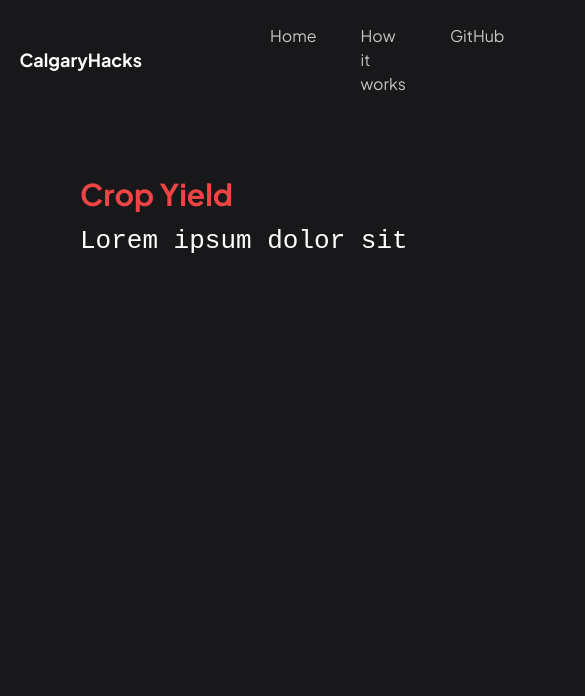
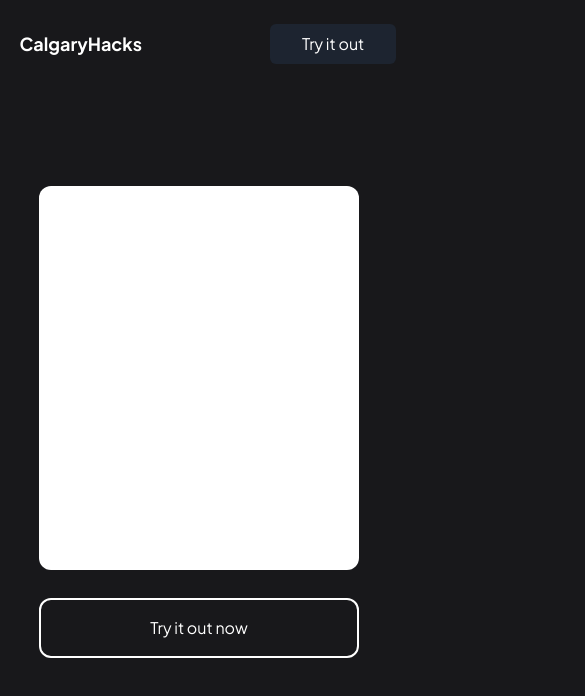
Before and after one commit to andyjianzhou/CalgaryHacks2023, a React (Vite) app in the folder client/: page / in a window 390 px wide. Shown: the top 696 px of the page, 585 px wide, since content can reach past the window. Built offline with nearby package versions, Linux system fonts and the light colour scheme.

Commit message:
Fixed home page and added responsive design

```diff
--- a/client/src/App.jsx
+++ b/client/src/App.jsx
@@ -1,13 +1,13 @@
 import React from "react";
 import Navbar from "./components/Navbar";
 import { createBrowserRouter, RouterProvider } from "react-router-dom";
-import MainPage from "./routes/MainPage";
+import Home from "./routes/Home";
 
 // Add all routes here
 const router = createBrowserRouter([
   {
     path: "/",
-    element:<MainPage/>
+    element: <Home />,
   },
 ]);
 
@@ -16,7 +16,6 @@ function App() {
     <>
       <Navbar />
       <RouterProvider router={router} />
-
     </>
   );
 }
--- a/client/src/components/Navbar.jsx
+++ b/client/src/components/Navbar.jsx
@@ -2,9 +2,13 @@ import React from "react";
 
 function Navbar() {
   return (
-    <nav className="flex my-6 max-w-screen-xl w-[90%] mx-auto items-center gap-32">
+    <nav className="w-full absolute bg-[#18181B]">
+      <div className="flex py-6 max-w-screen-xl w-[90%] mx-auto items-center gap-32 lg:justify-start justify-evenly">
+        {/* Logo */}
         <h1 className="shrink-0 font-bold text-lg">CalgaryHacks</h1>
-      <div className="flex gap-11 shrink w-full">
+
+        {/* Links */}
+        <div className="lg:flex gap-11 shrink w-full lg:visible hidden">
           <p className="opacity-75 hover:opacity-100 transition-opacity duration-300">
             Home
           </p>
@@ -15,9 +19,12 @@ function Navbar() {
             GitHub
           </p>
         </div>
+
+        {/* Demo button */}
         <button className="px-8 bg-gray-800/75 hover:bg-gray-700/50 transition-color duration-300 rounded-md py-2 shrink-0">
           Try it out
         </button>
+      </div>
     </nav>
   );
 }
--- /dev/null
+++ b/client/src/routes/Home.jsx
@@ -0,0 +1,30 @@
+import React from "react";
+
+function Home() {
+  return (
+    <div className="flex h-screen w-full justify-center items-center">
+      <div className="max-w-screen-lg w-[80%] flex justify-between">
+        {/* Tagline and description */}
+        <div className="w-1/2 lg:flex flex-col justify-center lg:visible hidden">
+          <h1 className="text-[#FE1E27] uppercase font-black text-9xl mb-12">
+            Crop Yield
+          </h1>
+          <p className="text-lg">
+            Lorem ipsum dolor sit amet, consectetur adipiscing elit, sed do
+            eiusmod tempor incididunt ut labore et dolore magna aliqua.
+          </p>
+        </div>
+
+        {/* Image and demo link */}
+        <div className="mx-auto lg:mx-0">
+          <div className="bg-white rounded-xl w-80 h-96 mb-7"></div>
+          <button className="rounded-xl w-full py-4 border-2 border-white hover:bg-white hover:text-black transition-all duration-300">
+            Try it out now
+          </button>
+        </div>
+      </div>
+    </div>
+  );
+}
+
+export default Home;
--- a/client/src/routes/MainPage.jsx
+++ /dev/null
@@ -1,25 +0,0 @@
-import React from 'react'
-import "./mainpage.css"
-
-function MainPage() {
-  return (
-    <>
-    <div className="">
-
-      <div className="flex-1	flex-row	">
-      <div className="text-[#ef4444] text-3xl font-bold mt-20 mb-2.5 ml-20	">
-      Crop Yield
-
-      </div>
-        <div className="typing-demo ml-20">
-        <a href="">Lorem ipsum dolor sit amet consectetur adipisicing elit.</a>
-
-        </div>
-
-      </div>
-    </div>
-    </>
-  )
-}
-
-export default MainPage
--- a/client/src/routes/mainpage.css
+++ /dev/null
@@ -1,25 +0,0 @@
-.title{
-    color:"red";
-}
-
-.typing-demo {
-    width: 22ch;
-    animation: typing 2s steps(22), blink .5s step-end infinite alternate;
-    white-space: nowrap;
-    overflow: hidden;
-    border-right: 3px solid;
-    font-family: monospace;
-    font-size: 2em;
-  }
-
-  @keyframes typing {
-    from {
-      width: 0
-    }
-  }
-
-  @keyframes blink {
-    50% {
-      border-color: transparent
-    }
-  }
```
Also changed, not shown: 1 other file (tests, documents, lock files or other folders). Lines whose indentation alone changed are shown as unchanged.
